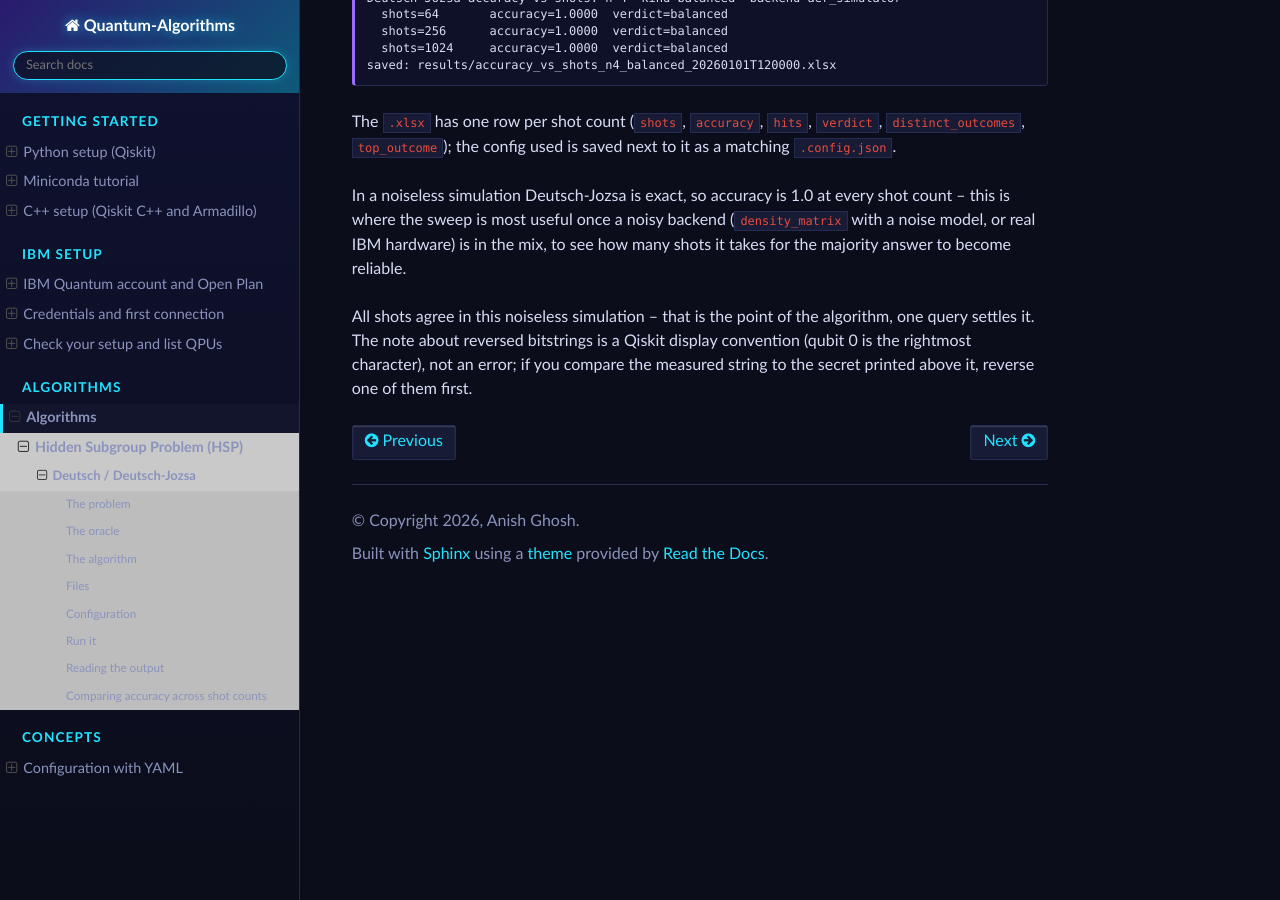
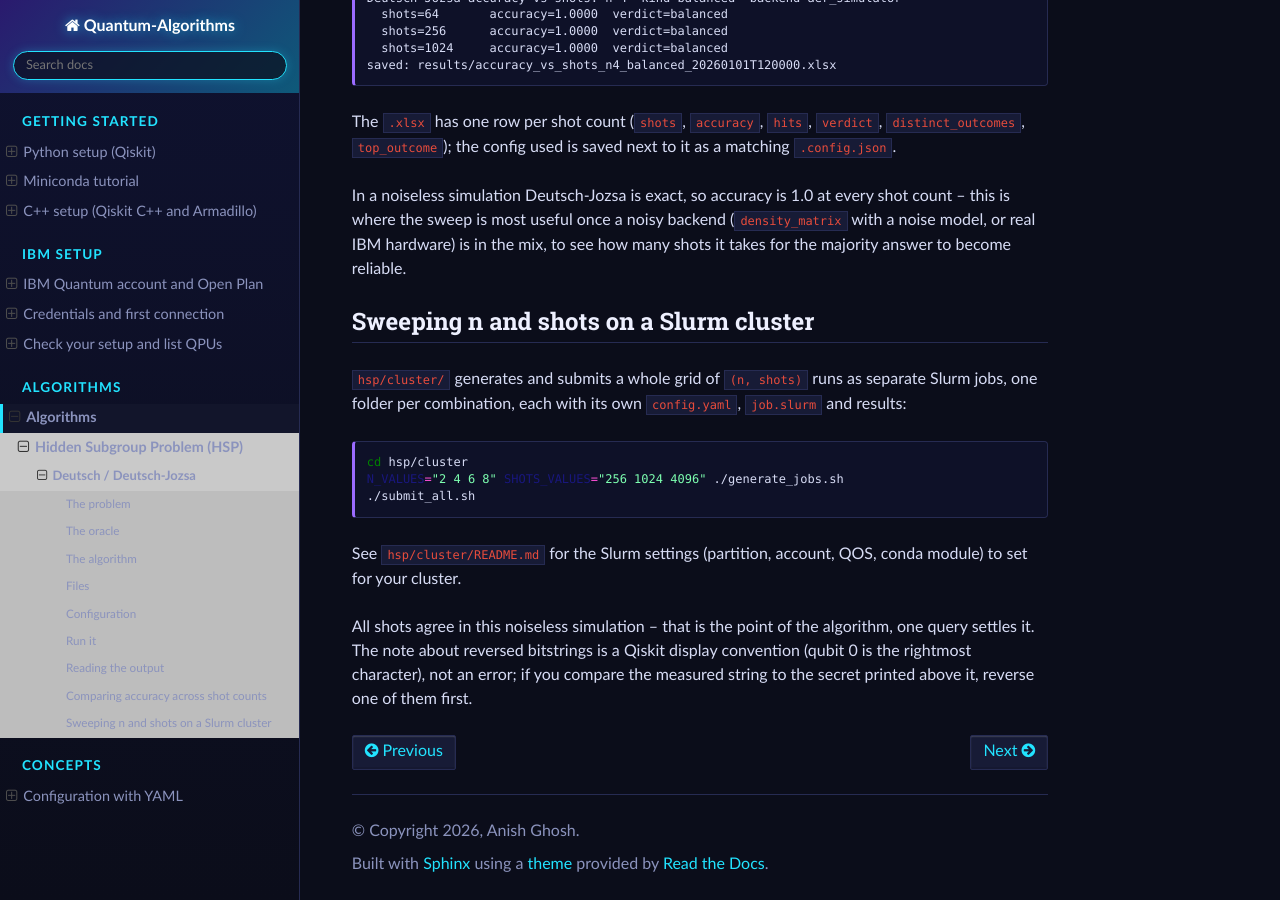
Before and after one commit to ag4267research1/Quantum-Algorithms, a Sphinx documentation site: the page built from docs/algorithms/hsp/deutsch_jozsa.rst, in a window 1280 px wide and 900 px high, scrolled down 3196 px. Built offline with Sphinx 7.4.7 and the Read the Docs theme 3.1.0, drawn with Linux system fonts in a browser that asks for light colours.

Commit message:
Add hsp/cluster: Slurm sweep over n and shots for dj_hsp, one job folder per combination

```diff
--- a/docs/algorithms/hsp/deutsch_jozsa.rst
+++ b/docs/algorithms/hsp/deutsch_jozsa.rst
@@ -182,6 +182,22 @@ backend (``density_matrix`` with a noise model, or real IBM hardware) is in
 the mix, to see how many shots it takes for the majority answer to become
 reliable.
 
+Sweeping n and shots on a Slurm cluster
+----------------------------------------
+
+``hsp/cluster/`` generates and submits a whole grid of ``(n, shots)`` runs as
+separate Slurm jobs, one folder per combination, each with its own
+``config.yaml``, ``job.slurm`` and results:
+
+.. code-block:: bash
+
+   cd hsp/cluster
+   N_VALUES="2 4 6 8" SHOTS_VALUES="256 1024 4096" ./generate_jobs.sh
+   ./submit_all.sh
+
+See ``hsp/cluster/README.md`` for the Slurm settings (partition, account,
+QOS, conda module) to set for your cluster.
+
 All shots agree in this noiseless simulation -- that is the point of the
 algorithm, one query settles it. The note about reversed bitstrings is a
 Qiskit display convention (qubit 0 is the rightmost character), not an
```
Also changed, not shown: README.md (+12 -7 lines), hsp/cluster/README.md (added), 3 other files.
